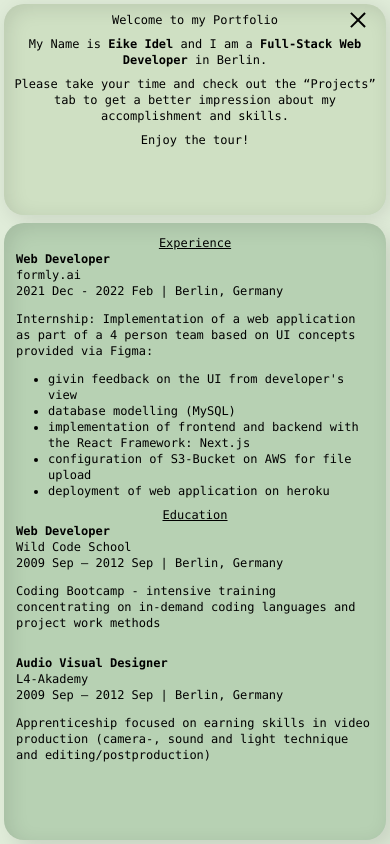
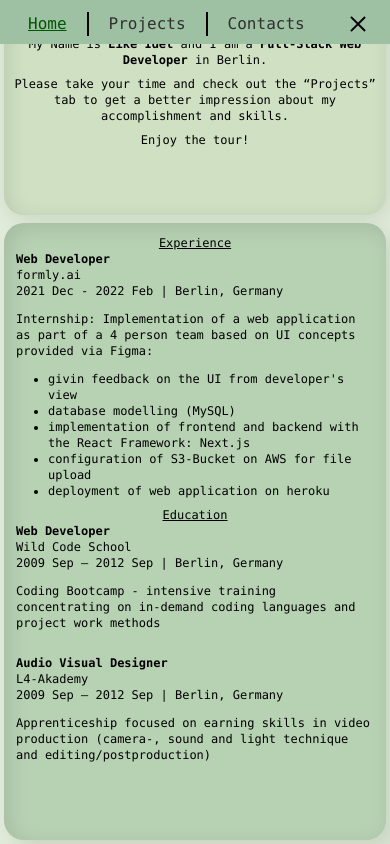
Before and after one commit to eikeIdel/portfolio, a Next.js app: page / in a window 390 px wide. Both pictures are taken after a click on the button 358 px from the left and 20 px from the top of the page. Built offline with nearby package versions, Linux system fonts and the light colour scheme.

Commit message:
added burger menu

```diff
--- a/components/Header/MobileHeader/index.js
+++ b/components/Header/MobileHeader/index.js
@@ -1,20 +1,31 @@
 //react
-import { useState } from 'react';
+import { useState, useEffect } from 'react';
 //components
 import Header from '../index';
 //modules
 import { Turn as Hamburger } from 'hamburger-react';
 
+
 function MobileHeader({ setHeaderSelection, headerSelection }) {
     const [isOpen, setOpen] = useState(false);
-    console.log(isOpen);
+    useEffect(() => {
+        setOpen(false);
+
+
+    }, [headerSelection]);
+
     return (
-        <div className='header absolute w-full flex justify-end'>
-            <div className="header-subcontainer -mt-2 mr-2">
+        <>
+            <div className={`header transistion duration-200 ease-in-out  absolute w-full flex justify-start pt-1 ${isOpen ? 'bg-[#9EC1A3] top-0' : '-top-6'}`} >
+                {isOpen && <Header setHeaderSelection={setHeaderSelection} headerSelection={headerSelection} className="p-2" />}
+
+
+            </div>
+            <div className=" absolute -mt-1 mr-2 right-0">
                 <Hamburger toggled={isOpen} toggle={setOpen} size={20} direction="right" />
-                {/* <Header setHeaderSelection={setHeaderSelection} headerSelection={headerSelection} /> */}
+
             </div>
-        </div>
+        </>
     );
 }
 
--- a/components/Header/index.js
+++ b/components/Header/index.js
@@ -1,6 +1,6 @@
 import React from 'react';
 
-function Header({ setHeaderSelection, headerSelection }) {
+function Header({ setHeaderSelection, headerSelection, className }) {
     function handleClick(clickedBtn) {
         let newSelection = { home: false, projects: false, contacts: false };
         newSelection[clickedBtn] = true;
@@ -8,10 +8,10 @@ function Header({ setHeaderSelection, headerSelection }) {
     }
 
     return (
-        <div className='h-full flex items-center divide-x-2 divide-black text-xl text-[#303030] '>
-            <button className={`px-4 hover:text-[#005500] ${headerSelection.home && 'underline text-[#005500]'}`} onClick={() => { handleClick('home'); }}>Home</button>
-            <button className={`px-4 hover:text-[#005500] ${headerSelection.projects && 'underline text-[#005500]'}`} onClick={() => { handleClick('projects'); }}>Projects</button>
-            <button className={`px-4 hover:text-[#005500] ${headerSelection.contacts && 'underline text-[#005500]'}`} onClick={() => { handleClick('contacts'); }}>Contacts</button>
+        <div className={`h-full flex items-center divide-x-2 divide-black  sm:bg-transparent sm:text-xl text-[#303030] ${className}`}>
+            <button className={`px-5 sm:px-4 hover:text-[#005500] ${headerSelection.home && 'underline text-[#005500]'}`} onClick={() => { handleClick('home'); }}>Home</button>
+            <button className={`px-5 sm:px-4 hover:text-[#005500] ${headerSelection.projects && 'underline text-[#005500]'}`} onClick={() => { handleClick('projects'); }}>Projects</button>
+            <button className={`px-5 sm:px-4 hover:text-[#005500] ${headerSelection.contacts && 'underline text-[#005500]'}`} onClick={() => { handleClick('contacts'); }}>Contacts</button>
         </div>
     );
 }
--- a/styles/main-layout.css
+++ b/styles/main-layout.css
@@ -36,7 +36,7 @@
     }
 
     .header {
-
+        border-radius: 20px;
         margin-top: 2rem;
         margin-left: 2rem;
         z-index: 10;
```
